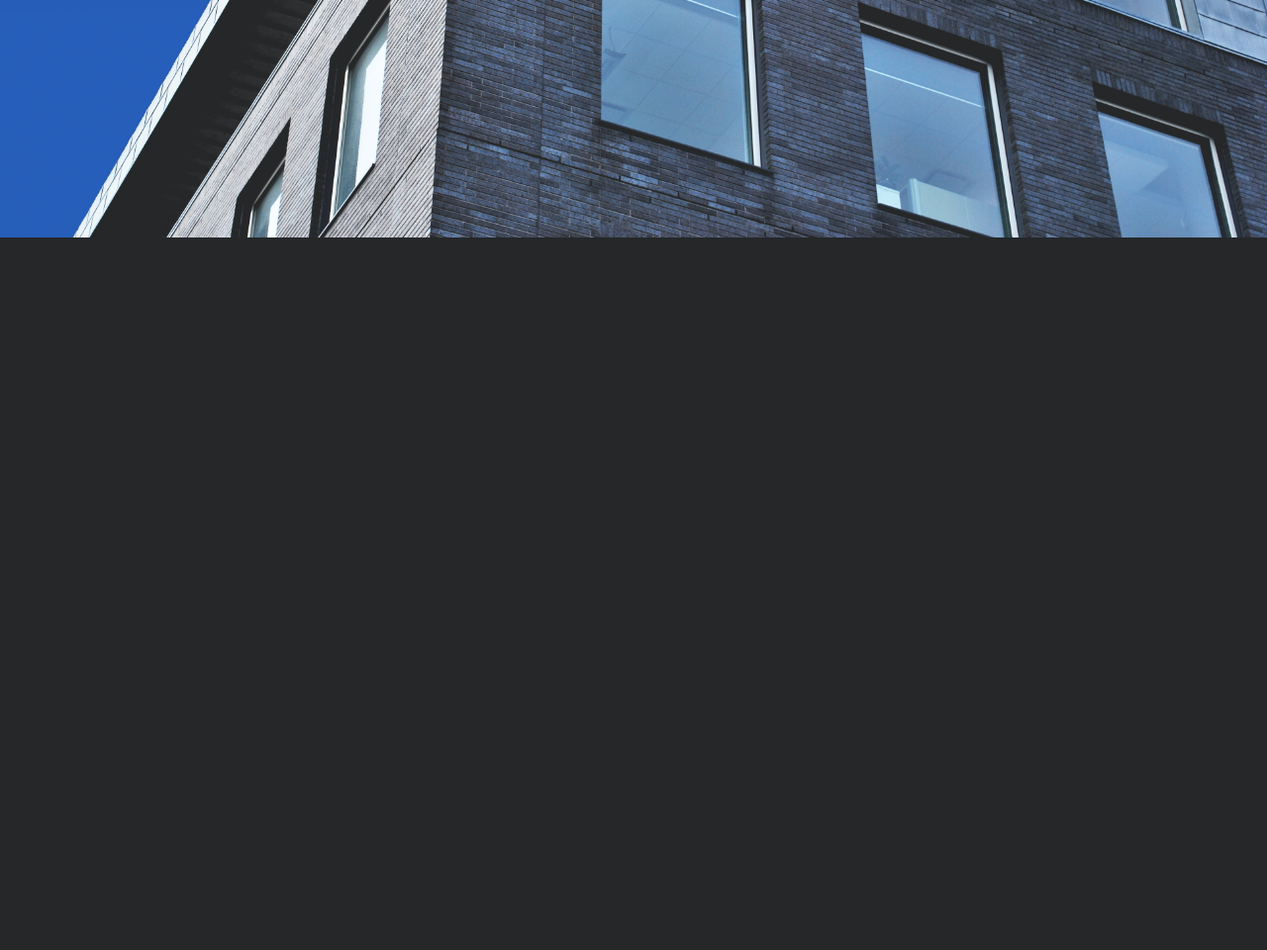
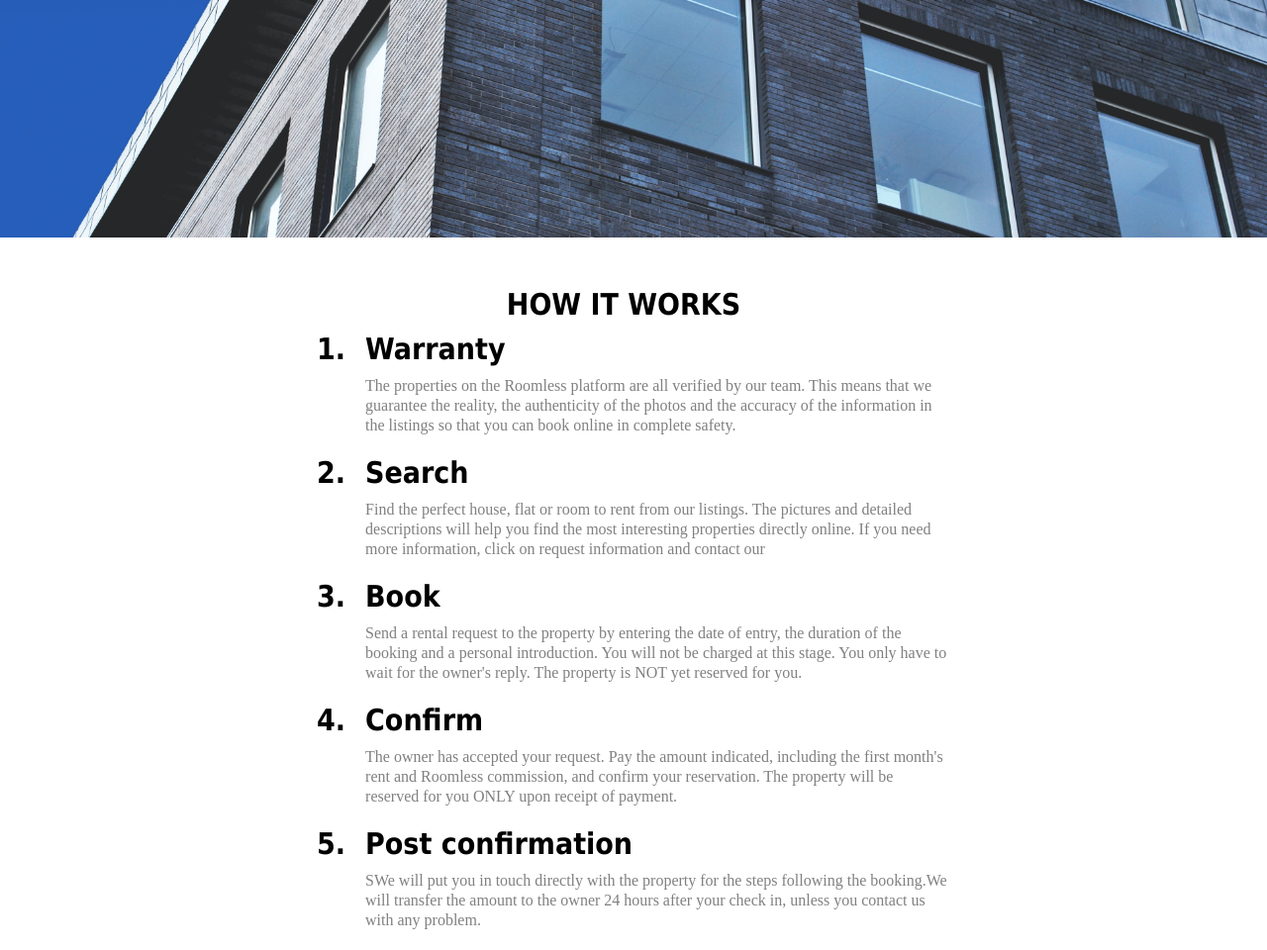
Before and after one commit to Bello2609/Cmet, a PHP site: page /welcome.html in a window 1280 px wide. Shown: the part 560-1520 px from the top of the page at 99% size. Before the commit the page ends 800 px from the top, so only its background shows below. Run offline with PHP 8.4, Linux system fonts and the light colour scheme.

Commit message:
all files updated

```diff
--- a/css/main.css
+++ b/css/main.css
@@ -3,10 +3,12 @@
     margin: 0px;
     box-sizing: border-box;
 }
-/* html,
+html,
 body{
-
-} */
+    width: 100%;
+    height: auto;
+    overflow-x: hidden;
+}
 section{
     width: 100vw;
     height: 100vh;
@@ -111,6 +113,51 @@ section{
     font-weight: 500;
     color: #fff;
 }
+.info{
+    display: flex;
+    flex-direction: column;
+    justify-content: center;
+    align-items: center;
+}
+
+.info h2{
+    font-size: 30px;
+    color: #000;
+    margin-right: 20px;
+    margin-bottom: 10px;
+    margin-top: 50px;
+    font-family: tahoma;
+}
+.services{
+    display: flex;
+    flex-direction: column;
+    justify-content: center;
+    align-items: center;
+
+
+}
+.services_list{
+    display: flex;
+    width: 50%;
+    margin-bottom: 20px;
+}
+.services_list h3{
+    font-size: 30px;
+    color: #000;
+    margin-right: 20px;
+    margin-bottom: 10px;
+    font-family: tahoma;
+}
+.service_list-element{
+    display: flex;
+    flex-direction: column;
+}
+.service_list-element p{
+    color: gray;
+    line-height: 20px;
+    width: 100%;
+}
+
 @media screen and (max-width:768px) {
     .about{
         display: flex;
--- a/welcome.html
+++ b/welcome.html
@@ -48,6 +48,68 @@
         </div>
 
     </section>
+    <div class="info">
+        <h2>
+            HOW IT WORKS
+        </h2>
+        <div class="services">
+                <div class="services_list">
+                    <h3>1.</h3>
+                    <div class="service_list-element">
+                        <h3>Warranty</h3>
+                        <p>
+                            The properties on the Roomless platform are all verified by our team.
+                            This means that we guarantee the reality, the authenticity of the photos
+                            and the accuracy of the information in the listings so that you can book online
+                            in complete safety.
+                        </p>
+                    </div>
+                </div>
+                <div class="services_list">
+                    <h3>2.</h3>
+                    <div class="service_list-element">
+                        <h3>Search</h3>
+                        <p>
+                            Find the perfect house, flat or room to rent from our listings.
+                            The pictures and detailed descriptions will help you find the most
+                            interesting properties directly online. If you need more information,
+                            click on request information and contact our
+                        </p>
+                    </div>
+                </div>
+                <div class="services_list">
+                    <h3>3.</h3>
+                    <div class="service_list-element">
+                        <h3>Book</h3>
+                        <p>Send a rental request to the property by entering the date of entry,
+                            the duration of the booking and a personal introduction.
+                            You will not be charged at this stage. You only have to wait for the owner's
+                            reply. The property is NOT yet reserved for you.
+                        </p>
+                    </div>
+                </div>
+                <div class="services_list">
+                    <h3>4.</h3>
+                    <div class="service_list-element">
+                        <h3>Confirm</h3>
+                        <p>The owner has accepted your request. Pay the amount indicated, including the
+                            first month's rent and Roomless commission, and confirm your reservation.
+                            The property will be reserved for you ONLY upon receipt of payment.
+                        </p>
+                    </div>
+                </div>
+                <div class="services_list">
+                    <h3>5.</h3>
+                    <div class="service_list-element">
+                        <h3>Post confirmation</h3>
+                        <p>SWe will put you in touch directly with the property for the steps following
+                        the booking.We will transfer the amount to the owner 24 hours after your check
+                        in, unless you contact us with any problem.
+                        </p>
+                    </div>
+                </div>
+        </div>
+    </div>
 
     <script src="/js/main.js"></script>
 </body>
```
Also changed, not shown: index.html (+9 -9 lines).
